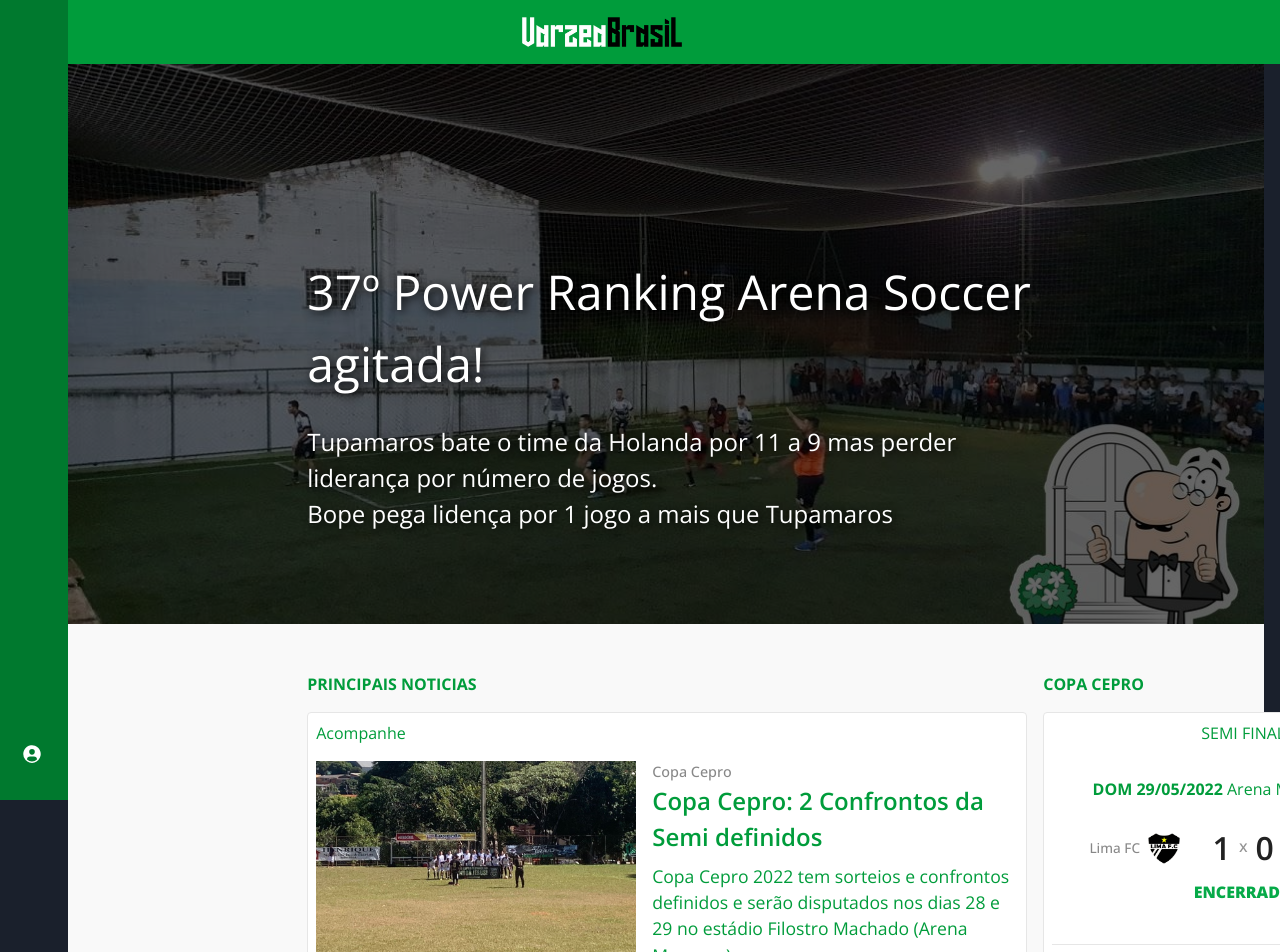
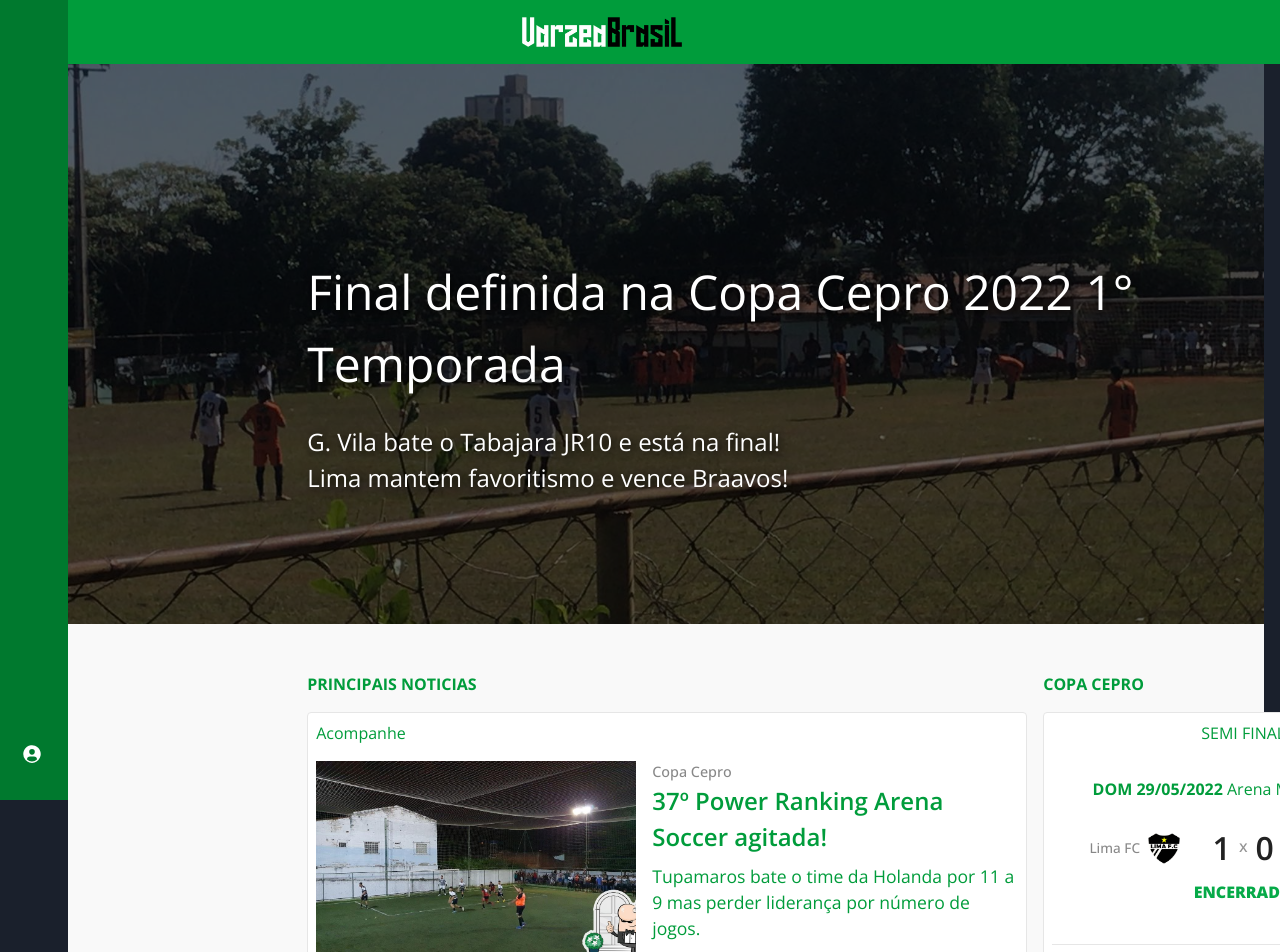
Before and after one commit to edgaregidio/varzeabrasil-app, a React (Vite) app in the folder web/: page / in a window 1280 px wide. Shown: the top 952 px of the page. Built offline with nearby package versions, Linux system fonts and the light colour scheme; some icons are missing.

Commit message:
att news and banners

```diff
--- a/web/src/components/CardNews/index.jsx
+++ b/web/src/components/CardNews/index.jsx
@@ -1,6 +1,8 @@
 import React from 'react'
 import TabajaraChopp from '../../assets/tabajara2x1chopp.jpeg'
 import LimaFolia from '../../assets/lima3x3folia.jpeg'
+import SemiCopaCepro from '../../assets/semicopacepro.jpeg'
+import ArenaSoccer from '../../assets/stadium/arenasoccer.jpg'
 
 import './styles.css'
 
@@ -44,6 +46,16 @@ const newsOrder = [
       'Copa Cepro 2022 tem sorteios e confrontos definidos e serão disputados nos dias 28 e 29 no estádio Filostro Machado (Arena Muranga).',
     route: '/table/copacepro',
     alt: 'Imagem da noticia y'
+  },
+  {
+    id: 5,
+    img: ArenaSoccer,
+    nameCamp: 'Copa Cepro',
+    title: '37º Power Ranking Arena Soccer agitada!',
+    description:
+      ' Tupamaros bate o time da Holanda por 11 a 9 mas perder liderança por número de jogos.',
+    route: '/table/arenasoccer',
+    alt: 'Imagem da noticia y'
   }
 ]
 
--- a/web/src/pages/Main/index.jsx
+++ b/web/src/pages/Main/index.jsx
@@ -18,10 +18,7 @@ export default function Main() {
     <div>
       {/* <Siderbar /> */}
       <div className="container-default">
-        <section
-          className="news"
-          onClick={() => navigate('/tables/arenasoccer')}
-        >
+        <section className="news" onClick={() => navigate('/tables/copacepro')}>
           <div className="card-news">
             {/* <span className="game-time">Classificado</span> */}
             <div className="row--pre-game">
@@ -33,13 +30,10 @@ export default function Main() {
               <img src={Folia} alt="Folia" />
               {/* <h4 className="textFlashes">Bola rolando...</h4> */}
             </div>
-            <h1>37º Power Ranking Arena Soccer agitada!</h1>
+            <h1>Final definida na Copa Cepro 2022 1° Temporada</h1>
             <br></br>
-            <p>
-              Tupamaros bate o time da Holanda por 11 a 9 mas perder liderança
-              por número de jogos.
-            </p>
-            <p>Bope pega lidença por 1 jogo a mais que Tupamaros</p>
+            <p>G. Vila bate o Tabajara JR10 e está na final!</p>
+            <p>Lima mantem favoritismo e vence Braavos!</p>
 
             {/* TEMPO REAL  */}
 
--- a/web/src/pages/Main/styles.css
+++ b/web/src/pages/Main/styles.css
@@ -42,7 +42,7 @@ footer,
   height: 100%;
   z-index: -1;
   opacity: 0.4;
-  background-image: url('../../assets/stadium/arenasoccer.jpg');
+  background-image: url('../../assets/semicopacepro.jpeg');
   background-repeat: no-repeat;
   background-position: 50%;
   background-size: cover;
```
Also changed, not shown: web/src/assets/semicopacepro.jpeg (added).
